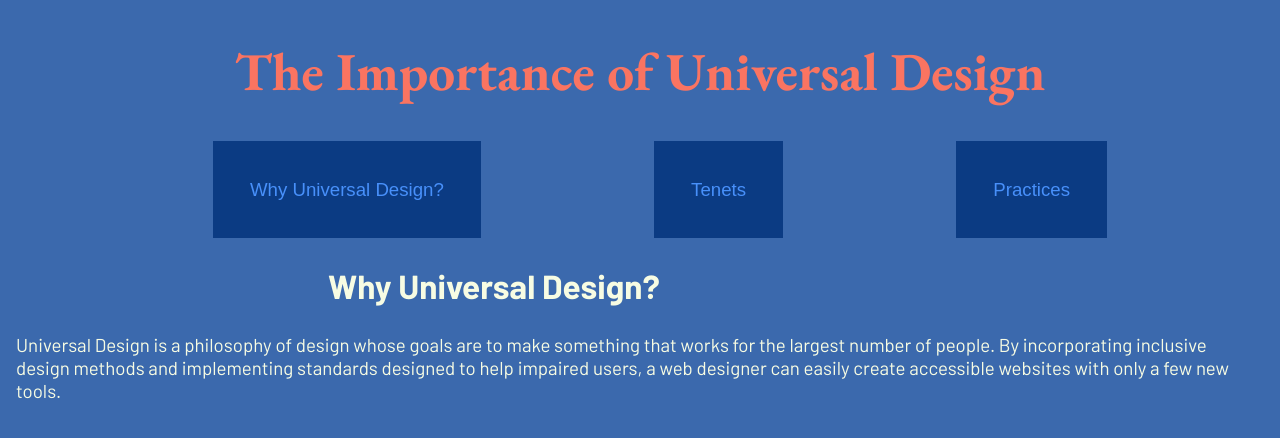
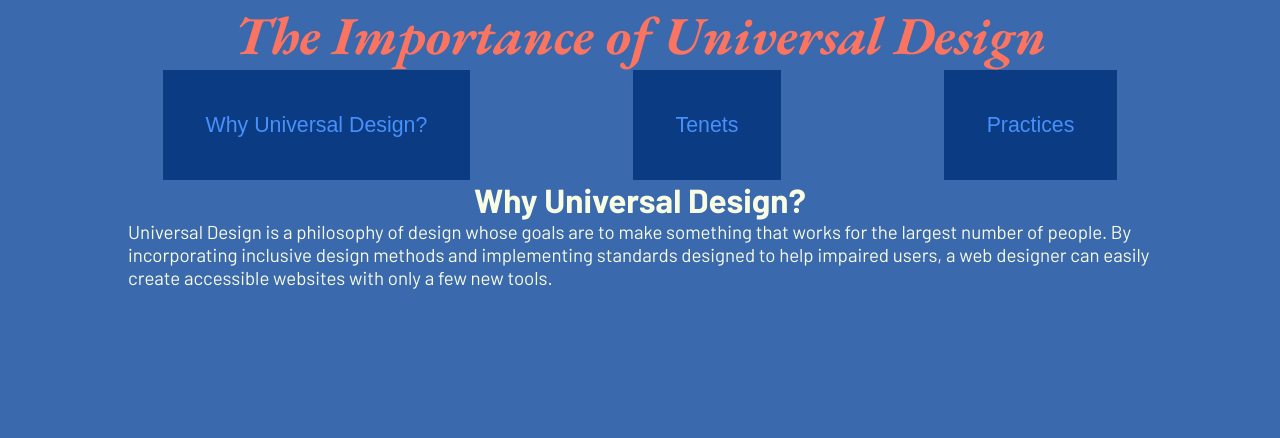
Before and after one commit to dandrewbarlow/universal-design-final-project, a React (Create React App) app: page / in a window 1280 px wide. Shown: the top 438 px of the page. Built offline with nearby package versions, Linux system fonts and the light colour scheme.

Commit message:
working on copy

```diff
--- a/package.json
+++ b/package.json
@@ -13,6 +13,7 @@
     "node-sass": "^5.0.0",
     "react": "^17.0.2",
     "react-dom": "^17.0.2",
+    "react-embed-gist": "^1.0.11",
     "react-scripts": "4.0.3",
     "typescript": "^4.1.2",
     "web-vitals": "^1.0.1"
--- a/src/App.scss
+++ b/src/App.scss
@@ -6,6 +6,8 @@
 
 // Google Fonts
 @import url('https://fonts.googleapis.com/css2?family=Barlow:ital,wght@0,100;0,200;0,300;0,400;0,500;0,600;0,700;0,800;0,900;1,100;1,200;1,300;1,400;1,500;1,600;1,700;1,800;1,900&family=EB+Garamond:ital,wght@0,400;0,500;0,600;0,700;0,800;1,400;1,500;1,600;1,700;1,800&display=swap');
+
+// CSS Reset
 
 // VARS/////////////////////////////////////////////////////////
 // Text
@@ -35,7 +37,7 @@ header {
   text-align: center;
   font-family: $display-font;
   font-size: $display-font-size;
-  font-weight: bold;
+  font-weight: 800;
   color: $text-highlight;
 }
 
@@ -51,7 +53,7 @@ nav {
     li {
       list-style-type: none;
       button {
-        font-size: $copy-font-size;
+        font-size: 16pt;
         color: $link-color;
         background-color: $shadow;
         border: none;
@@ -69,21 +71,47 @@ nav {
 
 section {
   font-family: 'Barlow', sans-serif;
-  margin-left: 20%;
-  margin-right: 20%;
-  margin: 1em;
+  margin-left: 10%;
+  margin-right: 10%;
+  margin-bottom: 1em;
+  // padding: 1em;
 
   h2 {
+    text-align: center;
     font-size: 25pt;
     font-weight: bolder;
-    margin-left: 25%;
+    // margin-left: 25%;
+  }
+  h3 {
+    font-size: 20pt;
+  }
+  h4 {
+    font-size: 18pt;
+  }
+
+  aside {
+    text-align: right;
+  }
+
+  img {
+    width: 100%;
+    margin: 1em;
   }
 
   p {
     font-size: 14pt;
+  }
+
+  code {
+    font-family: source-code-pro, Menlo, Monaco, Consolas, 'Courier New', monospace;
+    text-align: center;
+    background-color: $shadow;
+    // padding: 1em;
+    // margin: 1em;
   }
 }
 
 // IMPORTS////////////////////////////////////////////////
 // Code for responsive style in seperate document
 @import 'responsive';
+@import 'reset';
--- a/src/App.tsx
+++ b/src/App.tsx
@@ -12,7 +12,7 @@ import * as content from './content/content.jsx';
 function Header(){
     return (
       <header>
-        <h1>The Importance of Universal Design</h1>
+        <h1><em>The Importance of Universal Design</em></h1>
       </header>
 )}
 
--- a/src/content/content.jsx
+++ b/src/content/content.jsx
@@ -1,5 +1,9 @@
 // Andrew Barlow
 // Universal Design Spring 2021 Final
+
+// IMPORTS///////////////////////////////////////////////////////////////
+import dog from './img/cute-dog.jpg';
+import ReactEmbedGist from 'react-embed-gist';
 
 // WEBSITE CONTENT////////////////////////////////////////////////////////
 
@@ -32,15 +36,78 @@ export function Tenets() {
 export function Practices() {
   return (
     <section>
+
       <h2>Practices of Universal Design</h2>
+
       <h3>Semantic HTML</h3>
+
       <p>
         One of the most important ways to make a website universal is also the most straightforward. The HTML5 standard includes accessibility features baked into the default. By following the rules of semantic web design, a designer is already ahead of the curve. By properly tagging content, accessibility tools like screenreaders can display content in a friendly way to impaired users.
       </p>
+
       <h4>Images</h4>
+
+      <p>
+        Here's an HTML tag for a simple image:
+      </p>
+
       <code>
         &lt;img src="img/cute-dog.jpg" alt="A very cute puppy"&gt;
       </code>
+
+      <img src={dog} alt="A very cute puppy"/>
+
+      <p>
+        Here's what it looks like when the source file is unavailable (on purpose in this case).
+      </p>
+
+      <code>
+        &lt;img src="img/missing-dog.jpg" alt="A very cute puppy"&gt;
+      </code>
+      <br/><br/>
+
+      <img src="img/missing-dog.jpg" alt="A very cute puppy"/>
+
+      <p>
+        The alt tag's purpose is to provide a visual description of an image for screenreaders to display to the visually impaired. As seen here, it comes with the added benefit of preventing a missing image source from becoming a page-breaking eyesore. The <code>alt</code> tag is <strong><em>not</em></strong> for inserting keywords for attention from search engines. There are better ways of doing so, and putting it inside image tags creates confusion.
+      </p>
+
+      <h4>Semantics and Structure</h4>
+
+      <p>
+        To go into more detail, a much more effective and user-friendly way to pursue search engine optimization (S.E.O.) is through the smart use of semantic web design. The web has changed a lot since the 90's and <code>div</code>'s just don't fit the bill anymore. The HTML standards have come up with descriptive tags that allow a designer to heirarchichally structure their page in a way that makes sense to designers and readers. For example:
+      </p>
+
+
+      <ReactEmbedGist gist="dandrewbarlow/3567f60acdb3c069e0b0078dd0f2b872"/>
+
+      <p>
+        Here is an example of a simple HTML heirarchy that will work for countless websites. Some of the important features include:
+        <ul>
+          <li>Language declaration [line 2] </li>
+          <li>Extensive use of the <code>meta</code> tag [lines 4-11]</li>
+            <ul>
+              <li>
+                This is where search engine optimization keywords and information goes.
+              </li>
+              <li>
+                This keeps the information visible to "web scrapers" that analyze your content, removing the need to place keywords in odd places that confuse people using assistive technology.
+              </li>
+              <li>
+                This tag also is used to access the <code>viewport</code> property. This tag is used to help a website look right, no matter what device accesses it. There are many more things to do in this regard, but this tag is the starting point.
+              </li>
+            </ul>
+          <li>The actual HTML content is laid out simply and in a heirarchichal structure following the importance of the information. </li>
+          <ul>
+            <li>This is what it means to say universal web design is simple. These are considerations a web designer should already be considering when making a page.</li>
+            <li>Putting the content in these descriptive tabs allow smooth reading and navigation for all users, not just the impaired.</li>
+            <li>Avoid using <code>div</code>'s for anything but styling. They say nothing about their content, so they should not be used for content.</li>
+          </ul>
+          <li>Lastly I would like to guarantee that whatever you're doing, there's a tag for that. I used a simple example, but <a href="https://www.w3schools.com/TAGS/default.ASP">the w3schools website has an excellent reference</a> to the multitude of available tags</li>
+          <li></li>
+        </ul>
+      </p>
+
     </section>
   )
 }
--- a/src/index.scss
+++ b/src/index.scss
@@ -11,8 +11,3 @@ body {
   //   'Ubuntu', 'Cantarell', 'Fira Sans', 'Droid Sans', 'Helvetica Neue',
     // sans-serif;
 }
-
-code {
-  font-family: source-code-pro, Menlo, Monaco, Consolas, 'Courier New',
-    monospace;
-}
--- /dev/null
+++ b/src/reset.scss
@@ -0,0 +1,23 @@
+html {
+    box-sizing: border-box;
+    font-size: 16px;
+  }
+
+  *, *:before, *:after {
+    box-sizing: inherit;
+  }
+
+  body, h1, h2, h3, h4, h5, h6, p, ol, ul {
+    margin: 0;
+    padding: 0;
+    // font-weight: normal;
+  }
+
+  ol, ul {
+    list-style: none;
+  }
+
+  img {
+    max-width: 100%;
+    height: auto;
+  }
--- a/src/responsive.scss
+++ b/src/responsive.scss
@@ -16,6 +16,7 @@ $responsive-copy-font-size: 12pt;
             flex-direction: column;
             li{
                 button {
+
                 }
             }
         }
```
Also changed, not shown: src/logo.svg (deleted), 1 other file (tests, documents, lock files or other folders).
